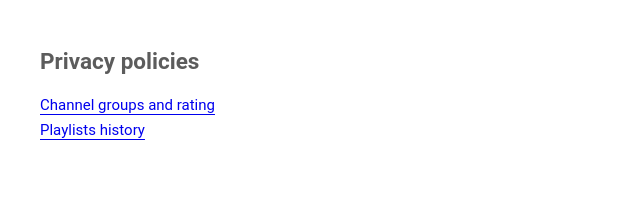
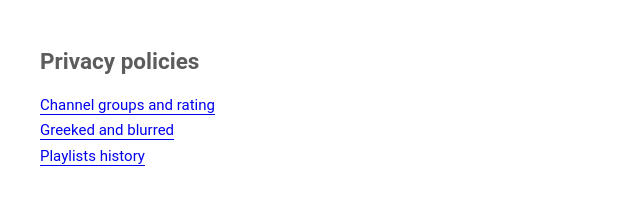
Before and after one commit to anton-voronov-a/anton-voronov-a.github.io, a plain HTML site: page docs/privacy-policy/index.html in a window 1280 px wide. Shown: the whole page, without its empty margins (0-640 px from the left). Drawn offline with Linux system fonts and the light colour scheme.

Commit message:
Greeked and blurred privacy policy

```diff
--- a/docs/privacy-policy/index.html
+++ b/docs/privacy-policy/index.html
@@ -14,6 +14,7 @@
     <article class="yp-content yp-section yp-navigation-content">
       <h1 class="yp-title">Privacy policies</h1>
         <a href="https://www.groupsrating.com/assets/docs/privacy-policy/" target="_blank">Channel groups and rating</a>
+        <a href="https://anton-voronov-a.github.io/greeked/assets/docs/privacy-policy/" target="_blank">Greeked and blurred</a>
         <a href="https://playlistshistory.com/assets/docs/privacy-policy/" target="_blank">Playlists history</a>
    </article>
   </main>
```
